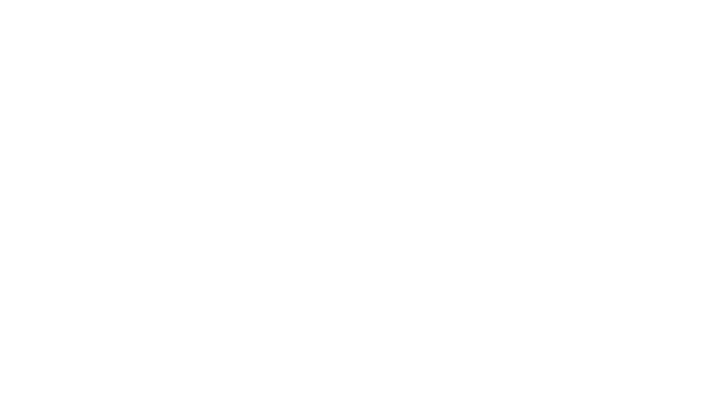
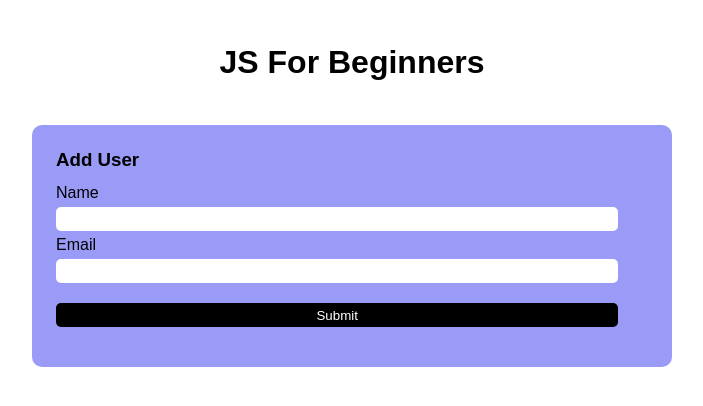
Before and after one commit to ABLEOFFICIAL/js-learning, a plain HTML site: page index.html in a window 1280 px wide. Shown: the whole page, without its empty margins (288-991 px from the left). Drawn offline with Linux system fonts and the light colour scheme.

Commit message:
js lessons

```diff
--- a/index.html
+++ b/index.html
@@ -3,12 +3,37 @@
 <head>
     <meta charset="UTF-8">
     <meta name="viewport" content="width=device-width, initial-scale=1.0">
+    <link rel="stylesheet" href="style.css">
     <title>JS-LEARNING</title>
 </head>
 <body>
+    <header class="header">
+        <h1 class="headerText">
+            JS For Beginners
+        </h1>
+    </header>
 
+    <section class = "section1">
+        <div class="container">
+            <form id="userID">
+                <h3 class="formHeader">
+                    Add User
+                </h3>
+                <div class="input">
+                    <label for="name">Name</label>
+                    <input type="text" name="name" id="name">
+                </div>
+                <div class="input">
+                    <label for="email">Email</label>
+                    <input type="email" name="email" id="email">
+                </div>
+                <input type="submit" name="submi" id="submit">
+            </form>
+        </div>
+    </section>
 
 
     <script src="script.js"></script>
+    <script src="main.js"></script>
 </body>
 </html>
--- a/script.js
+++ b/script.js
@@ -1,167 +1,167 @@
-// if else statement
+// // if else statement
 
-// let gender= 'female';
-// let tribe= 'USA'
+// // let gender= 'female';
+// // let tribe= 'USA'
 
-// if (gender === 'male'  && tribe === 'Africa'){
-//     console.log('100% eligibility');
-// }else if(gender === 'male' || tribe === 'Africa'){
-//     console.log('80% eligibility');
-// }else{
-//     console.log('50% eligibility');
-// }
+// // if (gender === 'male'  && tribe === 'Africa'){
+// //     console.log('100% eligibility');
+// // }else if(gender === 'male' || tribe === 'Africa'){
+// //     console.log('80% eligibility');
+// // }else{
+// //     console.log('50% eligibility');
+// // }
 
 
-// switch statements
-// let access= 3;
+// // switch statements
+// // let access= 3;
 
-// switch(access){
-//     case 1:
-//         console.log('you are qualified')
-//         break;
-//     case 3:
-//         console.log('you are not qualified')
-//         break;
-//     default:
-//         console.log('message the admin')
-// }
+// // switch(access){
+// //     case 1:
+// //         console.log('you are qualified')
+// //         break;
+// //     case 3:
+// //         console.log('you are not qualified')
+// //         break;
+// //     default:
+// //         console.log('message the admin')
+// // }
 
 
-// tenary operators
-// let age = 12;
+// // tenary operators
+// // let age = 12;
 
-// (age >= 18)?  console.log('you are eligible') : console.log('you are not eligible');
+// // (age >= 18)?  console.log('you are eligible') : console.log('you are not eligible');
 
-// age += 12;
+// // age += 12;
 
-// (age >= 18)?  console.log('you are eligible') : console.log('you are not eligible');
+// // (age >= 18)?  console.log('you are eligible') : console.log('you are not eligible');
 
-// while loop
-// let num = 5;
+// // while loop
+// // let num = 5;
 
-// while(num > 0){
-//     console.log("The number "+ num +" is greater than 0");
-//     num--;
-// }
+// // while(num > 0){
+// //     console.log("The number "+ num +" is greater than 0");
+// //     num--;
+// // }
 
-// function for guessing a number = Math.floor(Math.random() * 10) + 1;
+// // function for guessing a number = Math.floor(Math.random() * 10) + 1;
 
-// let guessedNumber = Math.floor(Math.random() * 10) + 1;
-// let userInput = 5;
+// // let guessedNumber = Math.floor(Math.random() * 10) + 1;
+// // let userInput = 5;
 
-// console.log(guessedNumber);
-// while(guessedNumber != userInput){
-//     console.log('unable to guess the number');
-//     guessedNumber = Math.floor(Math.random() * 10) + 1;
-//     console.log(guessedNumber);
-// }
+// // console.log(guessedNumber);
+// // while(guessedNumber != userInput){
+// //     console.log('unable to guess the number');
+// //     guessedNumber = Math.floor(Math.random() * 10) + 1;
+// //     console.log(guessedNumber);
+// // }
 
-// do...while loop
-// let num = 4;
+// // do...while loop
+// // let num = 4;
 
-// do{
-//     console.log('Ekwesi Joshua Chimeremeze')
-//     num--;
-// }while(num>5);
+// // do{
+// //     console.log('Ekwesi Joshua Chimeremeze')
+// //     num--;
+// // }while(num>5);
 
-// for loop
-// (initializatin; condition; increment;)
-/*for(i = 2; i < 12; i= i + 2){
-    console.log('hello');
-}*/
+// // for loop
+// // (initializatin; condition; increment;)
+// /*for(i = 2; i < 12; i= i + 2){
+//     console.log('hello');
+// }*/
 
-// for loop ('IF' in action)
+// // for loop ('IF' in action)
 
-// for (i = 1; i < 11; i++){
-//     if(i === 4){
-//         console.log('this is the fourth number');
-//     }
-//     console.log('hello ' + i)
-// }
+// // for (i = 1; i < 11; i++){
+// //     if(i === 4){
+// //         console.log('this is the fourth number');
+// //     }
+// //     console.log('hello ' + i)
+// // }
 
-// break statement
-// for (i = 1; i < 11; i++){
-//     if(i === 4){
-//         console.log('this is the fourth number');
-//         break;
-//     }
-//     console.log('hello ' + i)
-// }
+// // break statement
+// // for (i = 1; i < 11; i++){
+// //     if(i === 4){
+// //         console.log('this is the fourth number');
+// //         break;
+// //     }
+// //     console.log('hello ' + i)
+// // }
 
-// continue statement
-// for (i = 1; i < 11; i++){
-//     if(i === 4){
-//         console.log('this is the fourth number');
-//         continue;
-//     }
-//     console.log('hello ' + i)
-// }
+// // continue statement
+// // for (i = 1; i < 11; i++){
+// //     if(i === 4){
+// //         console.log('this is the fourth number');
+// //         continue;
+// //     }
+// //     console.log('hello ' + i)
+// // }
 
-// looping through an array
-// let myArray = ['orange', 'grape', 'mangoes', 'banana']
+// // looping through an array
+// // let myArray = ['orange', 'grape', 'mangoes', 'banana']
 
-// myArray.push('carrot');
-// myArray.pop();
-// myArray.shift();
-// myArray.unshift('pepper');
+// // myArray.push('carrot');
+// // myArray.pop();
+// // myArray.shift();
+// // myArray.unshift('pepper');
 
-/*for(let i = 0; i < myArray.length; i++){
-    // var currentvalue = myArray[i];
-    console.log(myArray[i]);
-}*/
+// /*for(let i = 0; i < myArray.length; i++){
+//     // var currentvalue = myArray[i];
+//     console.log(myArray[i]);
+// }*/
 
 
-// looping through multidimensional arrays
+// // looping through multidimensional arrays
 
-/*var multArr = [
-    [1,2,3,4],
-    ['a','b','c','d','e']
-]
+// /*var multArr = [
+//     [1,2,3,4],
+//     ['a','b','c','d','e']
+// ]
 
-for(let i=0; i<multArr.length; i++){
-    var child = multArr[i];
-    for(let j=0; j<multArr[i].length; j++)
-        console.log(multArr[i][j]);
-    // console.log(multArr[i].length);
-}*/
+// for(let i=0; i<multArr.length; i++){
+//     var child = multArr[i];
+//     for(let j=0; j<multArr[i].length; j++)
+//         console.log(multArr[i][j]);
+//     // console.log(multArr[i].length);
+// }*/
 
-// array examples
+// // array examples
 
-// finding the highest score
-/*let scores = [30,25,95,70,90,49,66];
-var maxValue = -Number.MAX_VALUE;
+// // finding the highest score
+// /*let scores = [30,25,95,70,90,49,66];
+// var maxValue = -Number.MAX_VALUE;
 
 
-for(let i = 0; i < scores.length; i++){
-        if(scores[i] > maxValue){
-        maxValue = scores[i];
-    }
-}
-console.log(maxValue);*/
+// for(let i = 0; i < scores.length; i++){
+//         if(scores[i] > maxValue){
+//         maxValue = scores[i];
+//     }
+// }
+// console.log(maxValue);*/
 
-// finding the lowest score
-let scores = [30,25,95,70,90,49,66];
-/*var minValue = Number.MAX_VALUE;
+// // finding the lowest score
+// let scores = [30,25,95,70,90,49,66];
+// /*var minValue = Number.MAX_VALUE;
 
 
-for(let i = 0; i < scores.length; i++){
-        if(scores[i] < minValue){
-        minValue = scores[i];
-    }
-}
-console.log(minValue);*/
+// for(let i = 0; i < scores.length; i++){
+//         if(scores[i] < minValue){
+//         minValue = scores[i];
+//     }
+// }
+// console.log(minValue);*/
 
-// my intellect
-// checking if a particular score is in the array
-// let findValue = 50;
-// let valPresent = false;
-// for(let i = 0; i < scores.length; i++){
-//     if(findValue == scores[i]){
-//         valPresent = true;
-//     }
-// };
-// console.log(valPresent);
+// // my intellect
+// // checking if a particular score is in the array
+// // let findValue = 50;
+// // let valPresent = false;
+// // for(let i = 0; i < scores.length; i++){
+// //     if(findValue == scores[i]){
+// //         valPresent = true;
+// //     }
+// // };
+// // console.log(valPresent);
 
-scores.forEach(function(score){
-    console.log(score)
-})
+// scores.forEach(function(score){
+//     console.log(score)
+// })
--- /dev/null
+++ b/style.css
@@ -0,0 +1,55 @@
+*{
+    padding: 0;
+    margin: 0;
+    box-sizing: border-box;
+    font-family: sans-serif;
+}
+/* body {
+    background: url(images/photo-1730470316489-0379f25dfabb.avif);
+    width: 100%;
+    object-fit: cover;
+} */
+
+
+.headerText {
+    text-align: center;
+    margin: 2rem;
+    padding: 0.75rem;
+}
+
+.container {
+    width: 50%;
+    background-color: rgb(153, 155, 247);
+    margin: 0 auto;
+    padding: 1.5rem;
+    border-radius: 10px;
+}
+
+.formHeader {
+    margin-bottom: 0.8rem;
+}
+
+label {
+    display: block;
+    margin-bottom: 5px;
+}
+.input{
+    margin-bottom: 0.3rem;
+}
+
+input {
+    width: 95%;
+    height: 1.5rem;
+    border-radius: 5px;
+    border: none;
+
+}
+#submit {
+    margin: 1rem 0;
+    padding: 0.2rem;
+    background-color: #000000;
+    color: #fff;
+    border: none;
+    border-radius: 5px;
+    cursor: pointer;
+}
```
Also changed, not shown: main.js (added, +36 -0 lines), images/photo-1730470316489-0379f25dfabb.avif (added).
